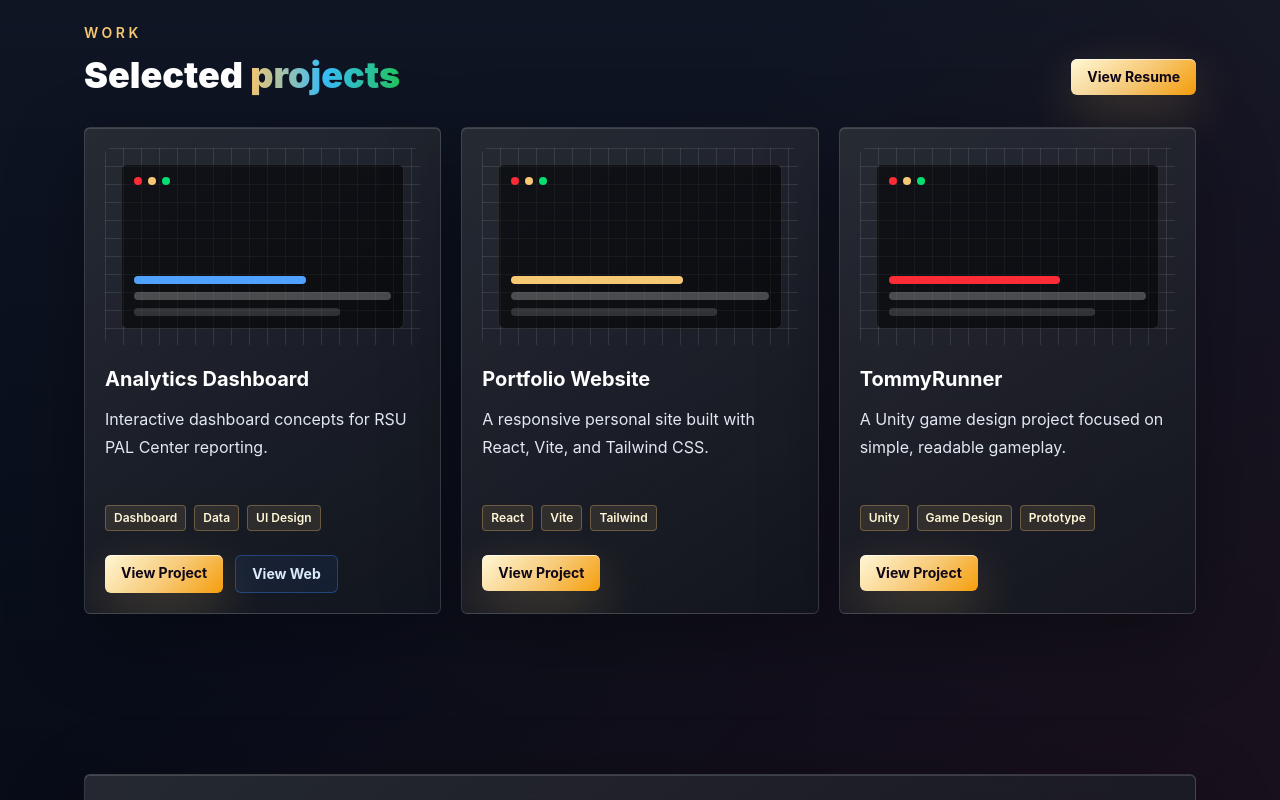
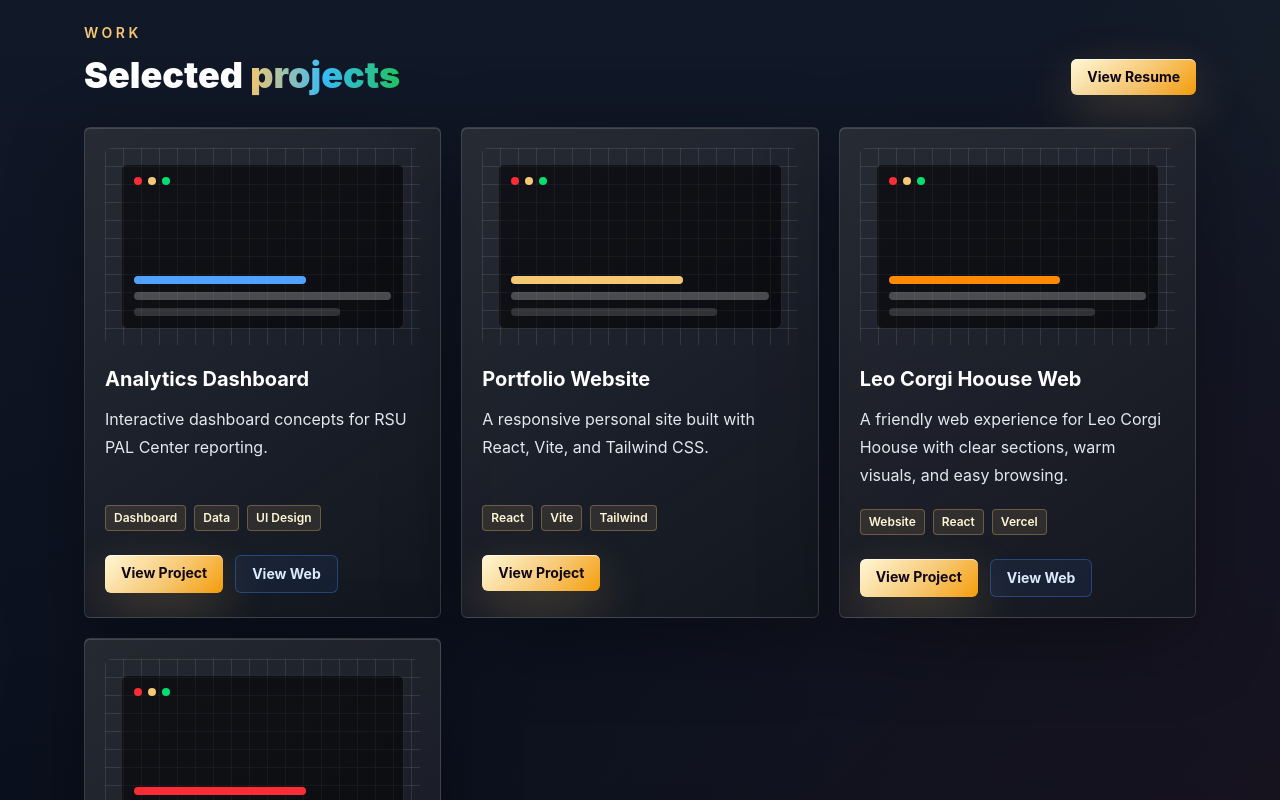
Before and after one commit to Naze88/my-portfolio, a React (Vite) app: page / in a window 1280 px wide. Shown: the part 1580-2380 px from the top of the page. Built offline with nearby package versions, Linux system fonts and the light colour scheme; the HTML template or start-up script is replaced by a standard one.

Commit message:
Initial commit from ILC-Web source

```diff
--- a/src/components/ProjectDetail.jsx
+++ b/src/components/ProjectDetail.jsx
@@ -13,6 +13,13 @@ const projectDetails = {
     description:
       "A personal portfolio built with React, Vite, and Tailwind CSS to present profile information, projects, and resume details.",
     stack: ["React", "Vite", "Tailwind CSS"],
+  },
+  "leo-corgi-hoouse-web": {
+    title: "Leo Corgi Hoouse Web",
+    description:
+      "A polished web project for Leo Corgi Hoouse, focused on presenting the brand with friendly visuals, simple navigation, and responsive pages that work smoothly across devices.",
+    stack: ["React", "Responsive Web", "Vercel"],
+    liveUrl: "https://leo-web-jet.vercel.app",
   },
   "tommy-runner": {
     title: "TommyRunner",
--- a/src/components/Projects.jsx
+++ b/src/components/Projects.jsx
@@ -17,6 +17,16 @@ const projects = [
     tags: ["React", "Vite", "Tailwind"],
     preview: "from-[#f7c873]/35 via-gray-900 to-black",
     bar: "bg-[#f7c873]",
+  },
+  {
+    id: "leo-corgi-hoouse-web",
+    title: "Leo Corgi Hoouse Web",
+    summary:
+      "A friendly web experience for Leo Corgi Hoouse with clear sections, warm visuals, and easy browsing.",
+    tags: ["Website", "React", "Vercel"],
+    preview: "from-orange-400/35 via-gray-900 to-black",
+    bar: "bg-orange-400",
+    liveUrl: "https://leo-web-jet.vercel.app",
   },
   {
     id: "tommy-runner",
```
